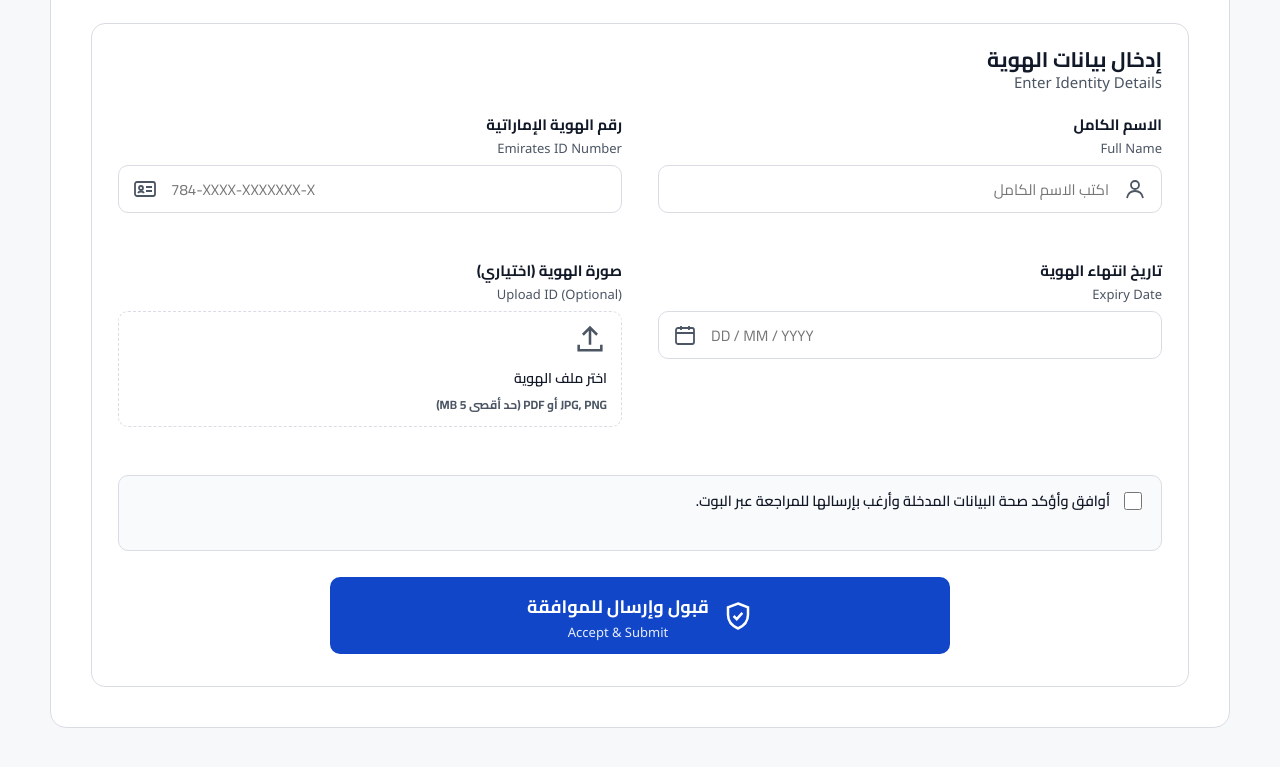
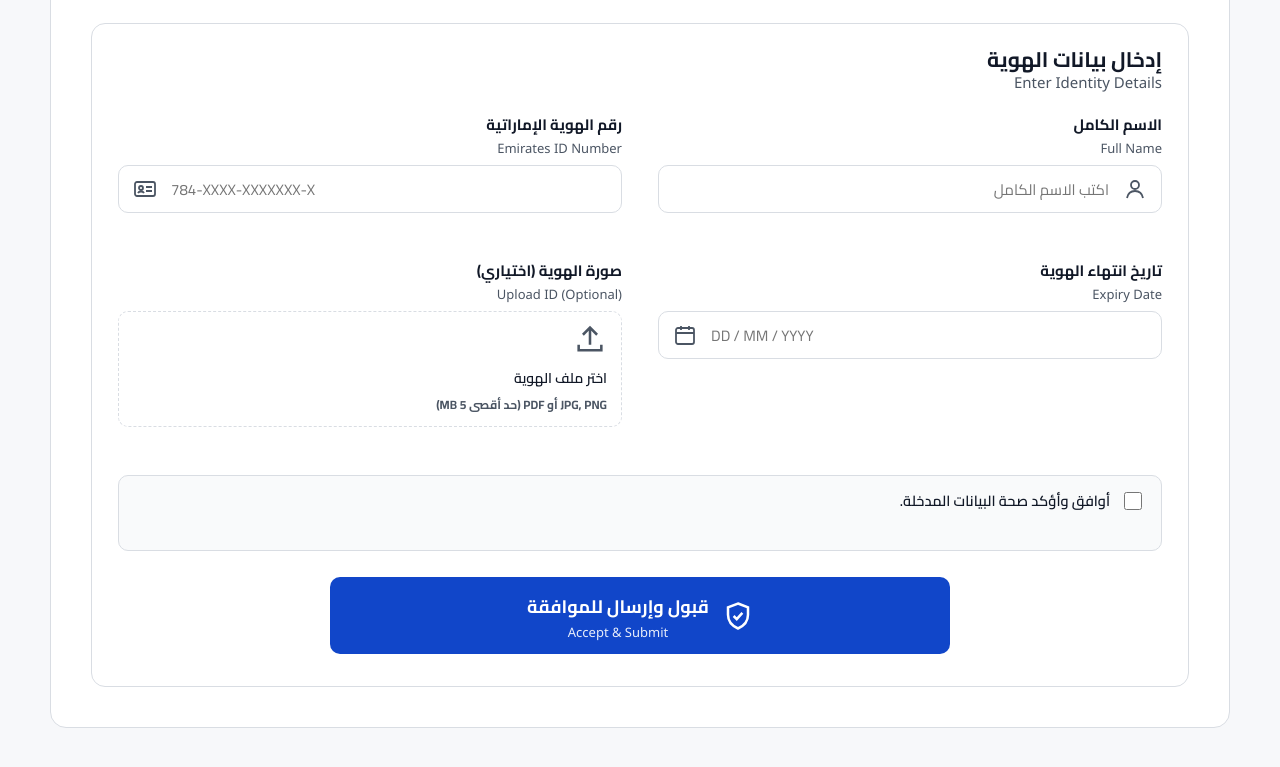
Before and after one commit to adhamamroalreqeb2008-netizen/playfonez2, a plain HTML site: page index.html in a window 1280 px wide. Shown: the part 329-1096 px from the top of the page. Drawn offline with Linux system fonts and the light colour scheme.

Commit message:
Update index.html

```diff
--- a/index.html
+++ b/index.html
@@ -378,7 +378,7 @@ body{
     <div class="accept-box">
       <label class="accept-label">
         <input type="checkbox" id="acceptCheck">
-        <span>أوافق وأؤكد صحة البيانات المدخلة وأرغب بإرسالها للمراجعة عبر البوت.</span>
+        <span>أوافق وأؤكد صحة البيانات المدخلة.</span>
       </label>
       <div class="err" id="e-accept"></div>
     </div>
```
